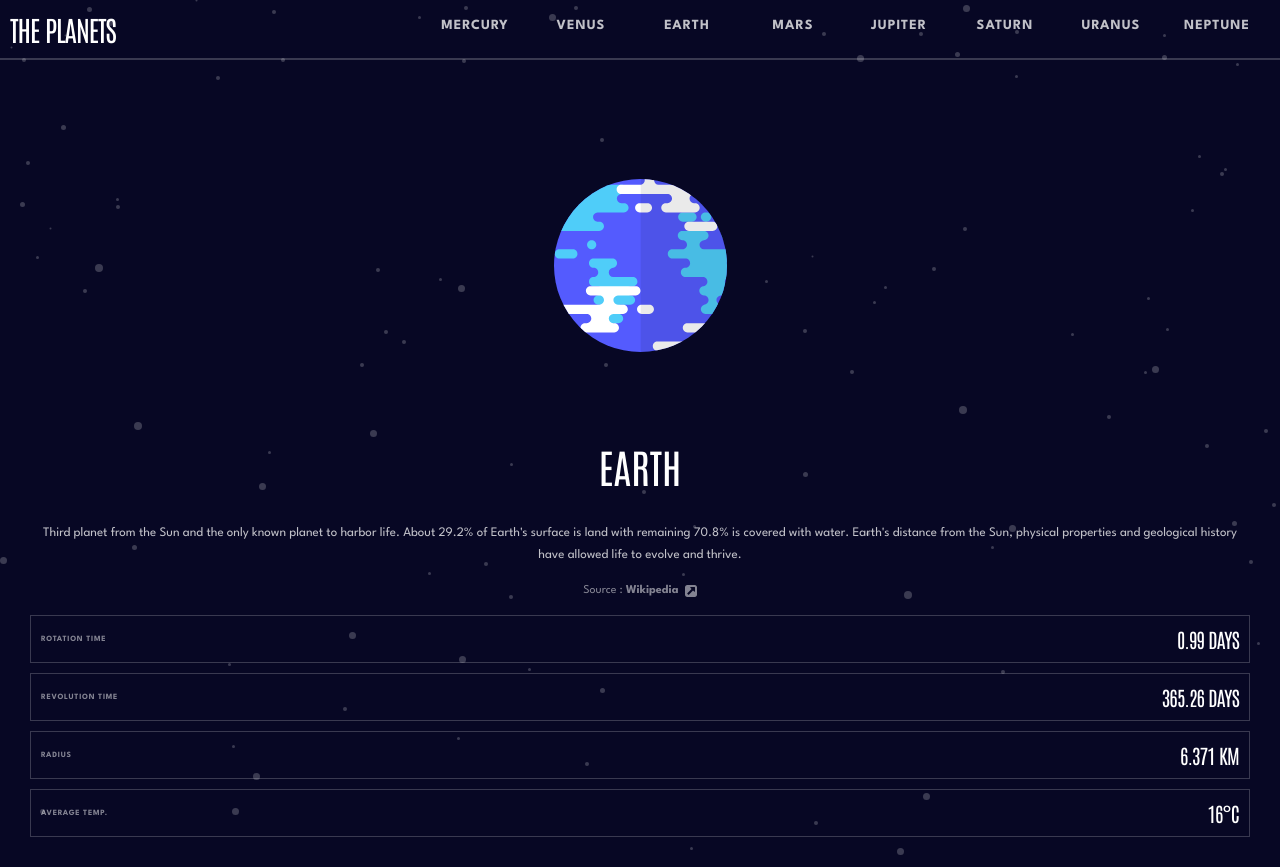
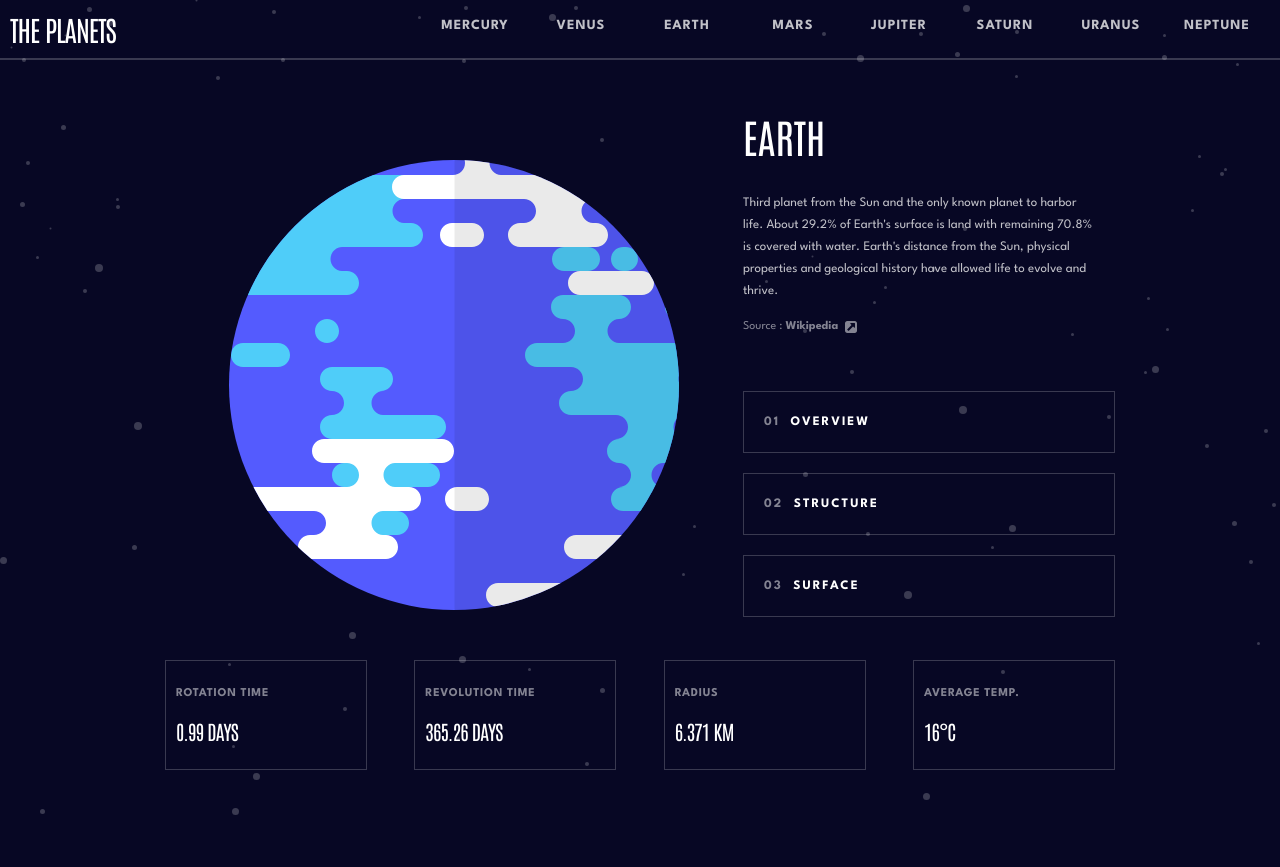
Before and after one commit to buianhquan3008/planets-fact-site, a React (Create React App) app: page / in a window 1280 px wide. After the commit the page ends 820 px from the top, so only its background shows below. Built offline with nearby package versions, Linux system fonts and the light colour scheme.

Commit message:
style for 1 planet

```diff
--- a/src/components/DetailContent.js
+++ b/src/components/DetailContent.js
@@ -4,6 +4,9 @@ import React from 'react';
 const useStyles = makeStyles((theme) => ({
     detailContentWrap: {
         padding: 30,
+        [theme.breakpoints.up('lg')]: {
+            padding: '50px 165px',
+        },
     },
     imgWrap: {
         width: '100%',
@@ -11,6 +14,9 @@ const useStyles = makeStyles((theme) => ({
         display: 'flex',
         justifyContent: 'center',
         alignItems: 'center',
+        [theme.breakpoints.up('lg')]: {
+            height: 550,
+        },
     },
     backgroundImage: {
         background: `url(../assets/planet-earth.svg)`,
@@ -18,6 +24,15 @@ const useStyles = makeStyles((theme) => ({
         backgroundSize: 'cover',
         height: 173,
         width: 173,
+        [theme.breakpoints.up('md')]: {
+            height: 285,
+            width: 285,
+        },
+
+        [theme.breakpoints.up('lg')]: {
+            height: 450,
+            width: 450,
+        },
     },
     planetName: {
         fontFamily: 'Antonio',
@@ -28,6 +43,9 @@ const useStyles = makeStyles((theme) => ({
         textAlign: 'center',
         textTransform: 'uppercase',
         color: '#FFFFFF',
+        [theme.breakpoints.up('md')]: {
+            textAlign: 'left',
+        },
     },
     desc: {
         marginTop: 30,
@@ -39,11 +57,20 @@ const useStyles = makeStyles((theme) => ({
         textAlign: 'center',
         color: '#FFFFFF',
         opacity: 0.75,
+        [theme.breakpoints.up('md')]: {
+            textAlign: 'left',
+        },
+        [theme.breakpoints.up('lg')]: {
+            width: 350,
+        },
     },
     source: {
         display: 'flex',
         justifyContent: 'center',
         alignItems: 'center',
+        [theme.breakpoints.up('md')]: {
+            justifyContent: 'start',
+        },
     },
     p: {
         fontFamily: 'League Spartan',
@@ -69,6 +96,10 @@ const useStyles = makeStyles((theme) => ({
         display: 'flex',
         flexDirection: 'column',
         gap: 10,
+        [theme.breakpoints.up('md')]: {
+            flexDirection: 'row',
+            justifyContent: 'space-between',
+        },
     },
     paramWrap: {
         display: 'flex',
@@ -76,11 +107,18 @@ const useStyles = makeStyles((theme) => ({
         alignItems: 'center',
         border: '1px solid rgba(255,255,255, 0.2)',
         padding: 10,
+        [theme.breakpoints.up('md')]: {
+            flexDirection: 'column',
+            width: 180,
+            height: 88,
+            justifyContent: 'space-evenly',
+            alignItems: 'start',
+        },
     },
     param: {
         fontFamily: 'League Spartan',
         fontWeight: 700,
-        fontSize: '8px',
+        fontSize: '12px',
         lineHeight: '16px',
         letterSpacing: '0.727273px',
         textTransform: 'uppercase',
@@ -99,31 +137,105 @@ const useStyles = makeStyles((theme) => ({
         textTransform: 'uppercase',
         color: '#FFFFFF',
     },
+    detailContents: {
+        display: 'none',
+        [theme.breakpoints.up('md')]: {
+            display: 'block',
+        },
+    },
+    detailContent: {
+        fontFamily: 'League Spartan',
+        fontStyle: 'normal',
+        fontWeight: 700,
+        fontSize: '13px',
+        lineHeight: '25px',
+        letterSpacing: '1.92857px',
+        textTransform: 'uppercase',
+        color: '#FFFFFF',
+        width: 350,
+        height: 60,
+        border: '1px solid rgba(255,255,255, 0.2)',
+        margin: '20px 0px',
+        paddingLeft: 20,
+        display: 'flex',
+        alignItems: 'center',
+        cursor: 'pointer',
+        '&:hover': {
+            background: 'rgba(216, 216, 216, 0.2)',
+        },
+    },
+    number: {
+        mixBlendMode: 'normal',
+        opacity: 0.5,
+    },
+    contentWithListContent: {
+        display: 'flex',
+        alignItems: 'center',
+        gap: 60,
+        [theme.breakpoints.up('lg')]: {
+            flexDirection: 'column',
+            alignItems: 'start',
+            gap: 20,
+        },
+    },
+    contentImgWrap: {
+        display: 'block',
+        [theme.breakpoints.up('lg')]: {
+            display: 'flex',
+            justifyContent: 'space-between',
+        },
+    },
+    // contentWithListContent: {
+    //     display
+    // }
 }));
 
 export default function DetailContent() {
     const classes = useStyles();
     return (
         <div className={classes.detailContentWrap}>
+            <div className={classes.contentImgWrap}>
                 <div className={classes.imgWrap}>
                     <div className={classes.backgroundImage}></div>
                 </div>
+                <div className={classes.contentWithListContent}>
+                    <div className={classes.contentWrap}>
                         <div className={classes.planetName}>EARTH</div>
                         <div className={classes.desc}>
-                Third planet from the Sun and the only known planet to harbor
-                life. About 29.2% of Earth's surface is land with remaining
-                70.8% is covered with water. Earth's distance from the Sun,
-                physical properties and geological history have allowed life to
-                evolve and thrive.
+                            Third planet from the Sun and the only known planet
+                            to harbor life. About 29.2% of Earth's surface is
+                            land with remaining 70.8% is covered with water.
+                            Earth's distance from the Sun, physical properties
+                            and geological history have allowed life to evolve
+                            and thrive.
                         </div>
                         <div className={classes.source}>
                             <p className={classes.p}>Source&nbsp;:&nbsp;</p>
-                <span className={classes.span}>Wikipedia&nbsp;&nbsp;</span>
+                            <span className={classes.span}>
+                                Wikipedia&nbsp;&nbsp;
+                            </span>
                             <img
                                 className={classes.img}
                                 src='../assets/icon-source.svg'
                                 alt='source'
                             />
+                        </div>
+                    </div>
+                    <div className={classes.detailContents}>
+                        {[
+                            ['01', 'OVERVIEW'],
+                            ['02', 'STRUCTURE'],
+                            ['03', 'SURFACE'],
+                        ].map((item) => (
+                            <div className={classes.detailContent}>
+                                <span className={classes.number}>
+                                    {item[0]}&nbsp;&nbsp;
+                                </span>
+                                <span className={classes.text}>{item[1]}</span>
+                            </div>
+                        ))}
+                    </div>
+                </div>
             </div>
             <div className={classes.params}>
                 <div className={classes.paramWrap}>
--- a/src/components/Drawer.js
+++ b/src/components/Drawer.js
@@ -10,7 +10,7 @@ import ChevronRightIcon from '@material-ui/icons/ChevronRight';
 
 const useStyles = makeStyles((theme) => ({
     list: {
-        marginTop: 70,
+        marginTop: 20,
         width: '100vw',
         color: 'white',
         background: 'transparent',
@@ -30,8 +30,10 @@ const useStyles = makeStyles((theme) => ({
         alignItems: 'center',
     },
     paper: {
-        background: 'transparent',
+        background: '#070724',
         display: 'block',
+        // height: 'calc(100% - 60px)',
+        top: 50,
         [theme.breakpoints.up('md')]: {
             display: 'none',
         },
```
Lines whose indentation alone changed are shown as unchanged.
